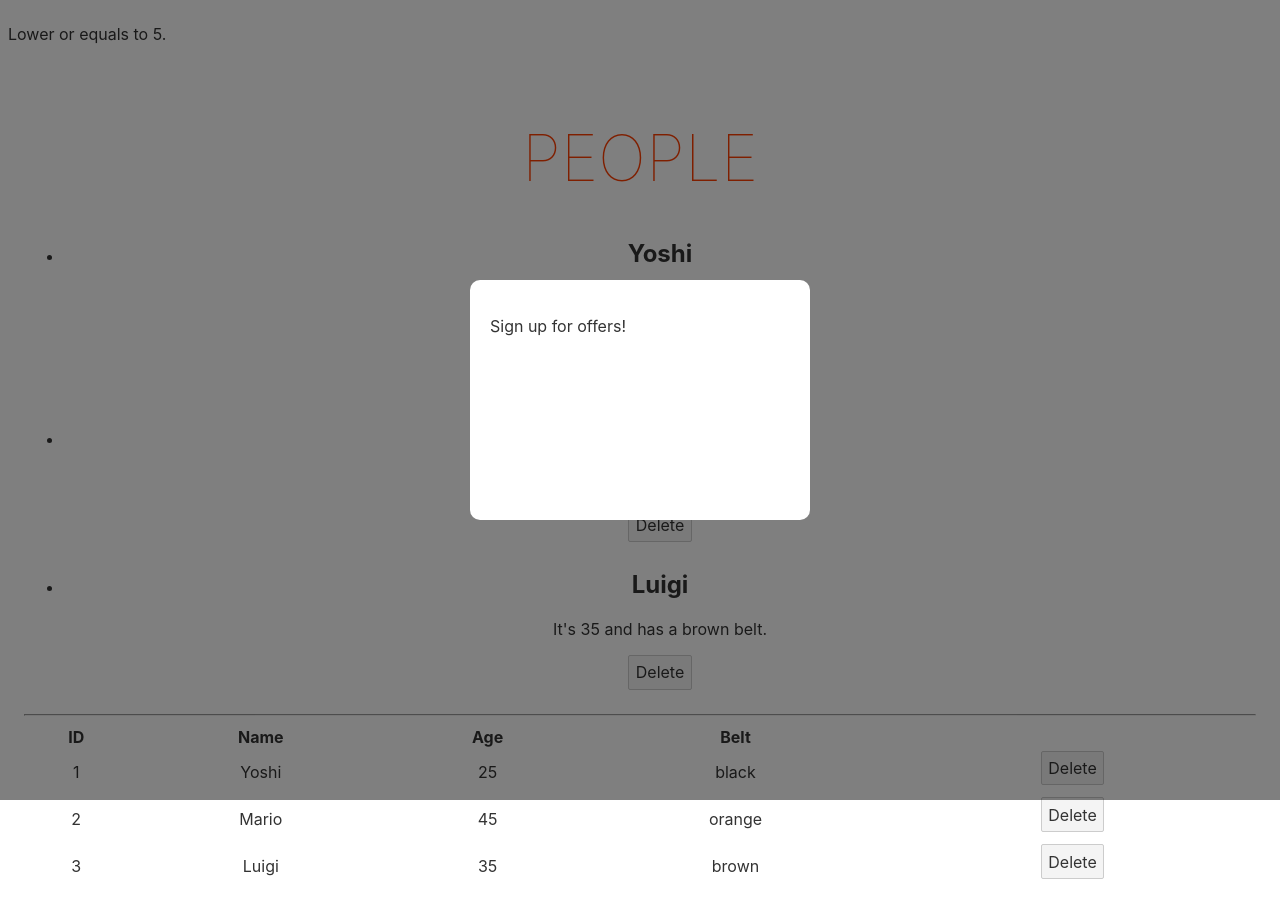
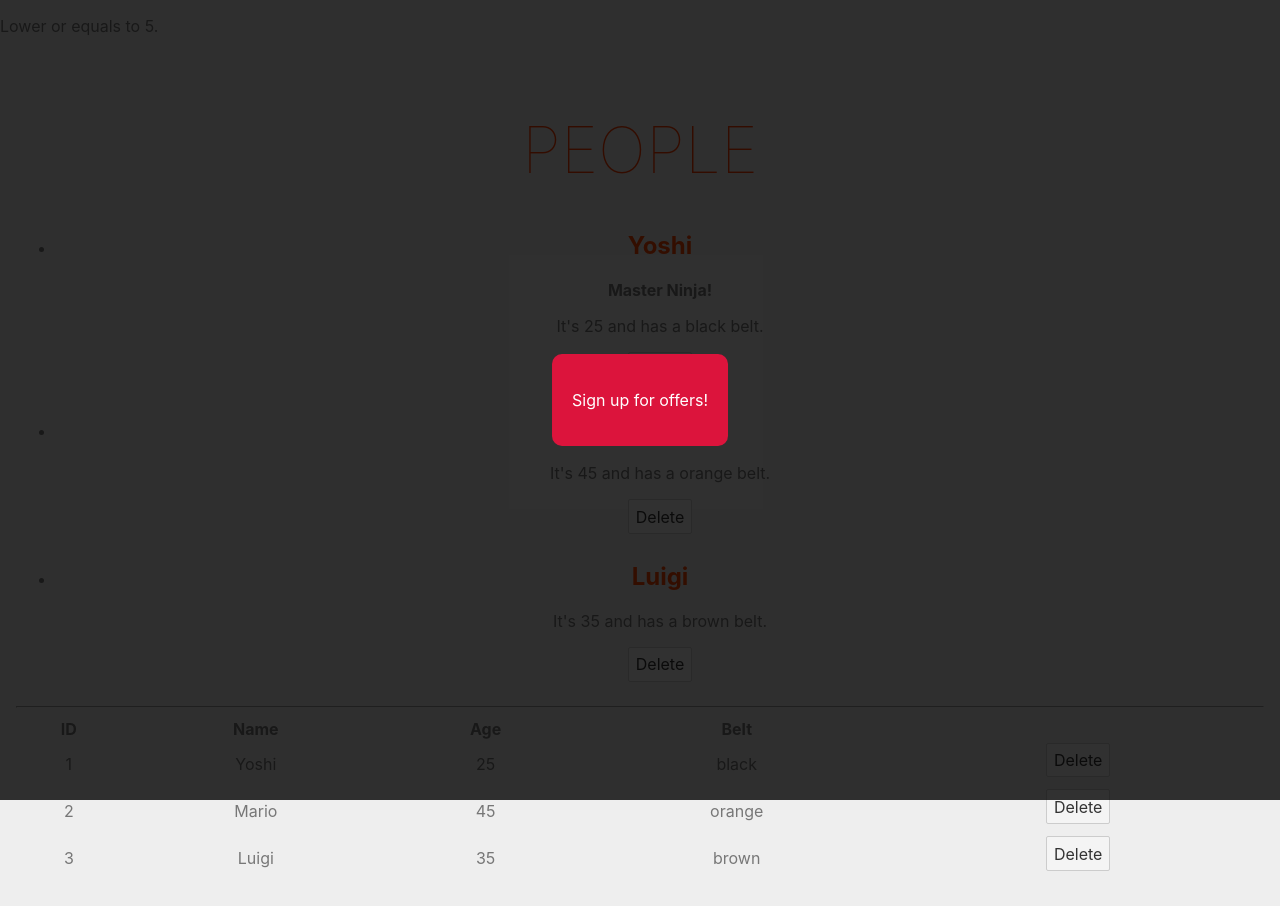
Before and after one commit to glpzzz/svelte-tutorial, a Svelte app: page / in a window 1280 px wide. Built offline with nearby package versions, Linux system fonts and the light colour scheme.

Commit message:
improve the modal with conditional classes

```diff
--- a/public/global.css
+++ b/public/global.css
@@ -61,3 +61,20 @@ button:not(:disabled):active {
 button:focus {
 	border-color: #666;
 }
+
+/* extra styles */
+
+body{
+	background-color: #eee;
+	color: #777;
+	padding: 0;
+	margin: 0;
+}
+
+h2{
+	color: orangered;
+}
+
+buttons{
+	background: white;
+}
--- a/src/Modal.svelte
+++ b/src/Modal.svelte
@@ -1,9 +1,10 @@
 <script>
     let showModal = true;
+    let isPromo = true;
 </script>
 
 {#if showModal}
-    <div class="backdrop">
+    <div class="backdrop" class:promo={isPromo}>
         <div class="modal">
             <p>Sign up for offers!</p>
         </div>
@@ -12,7 +13,7 @@
 
 <style>
     .backdrop {
-        background-color: rgba(0, 0, 0, 0.5);
+        background-color: rgba(0, 0, 0, 0.80);
         position: fixed;
         top: 0;
         left: 0;
@@ -26,9 +27,13 @@
         top: 50%;
         left: 50%;
         transform: translate(-50%, -50%);
-        width: 300px;
-        height: 200px;
+        max-width: 300px;
         padding: 20px;
         border-radius: 10px;
     }
+
+    .promo > .modal{
+        background-color: crimson;
+        color: white;
+    }
 </style>
```
